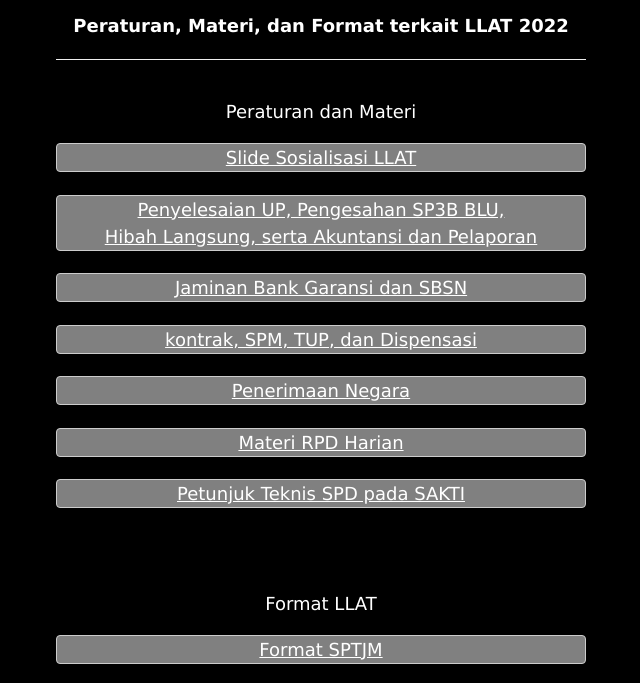
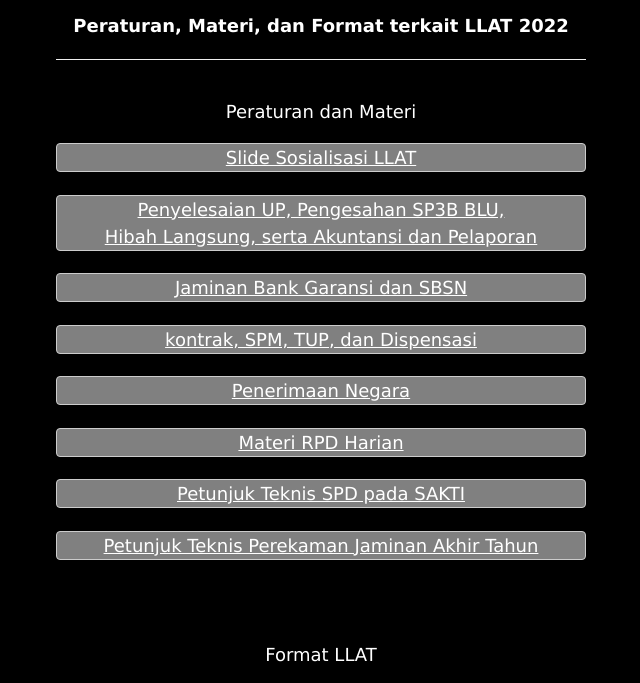
Before and after one commit to kppn139/llat2022, a plain HTML site: page index.html in a window 1280 px wide. Shown: the part 98-781 px from the top of the page, without its empty margins (319-959 px from the left). Drawn offline with nearby package versions, Linux system fonts and the light colour scheme.

Commit message:
Update index.html

```diff
--- a/index.html
+++ b/index.html
@@ -83,6 +83,7 @@
     <a href="https://drive.google.com/file/d/1k3S0b3_xRj1Z40NoUrHYLdg1WXfCS-Cz/view?usp=share_link" target="_blank" rel="noopener noreferrer" class="w3-hover-lime w3-large w3-round w3-purple w3-border link">Penerimaan Negara</a><br>
     <a href="https://drive.google.com/file/d/1xuvwuQVtSa2Vh1wasTi187waT39-BghE/view?usp=share_link" target="_blank" rel="noopener noreferrer" class="w3-hover-lime w3-large w3-round w3-purple w3-border link">Materi RPD Harian</a><br>
     <a href="https://drive.google.com/file/d/1K2PIIPLrktnwCoJQZOkVAlPa0DVQdGAi/view?usp=share_link" target="_blank" rel="noopener noreferrer" class="w3-hover-lime w3-large w3-round w3-purple w3-border link">Petunjuk Teknis SPD pada SAKTI</a><br>
+    <a href="./files/juknis_jaminan_akhir-tahun.pdf" target="_blank" rel="noopener noreferrer" class="w3-hover-lime w3-large w3-round w3-purple w3-border link">Petunjuk Teknis Perekaman Jaminan Akhir Tahun</a><br>
     <hr>
     <p class="w3-large">Format LLAT</p>
     <a href="https://drive.google.com/file/d/1h7y1seu9ahzaneL_4WX1Kx8d71X7t3E3/view?usp=share_link" target="_blank" rel="noopener noreferrer" class="w3-hover-lime w3-large w3-round w3-purple w3-border link">Format SPTJM</a><br>
```
